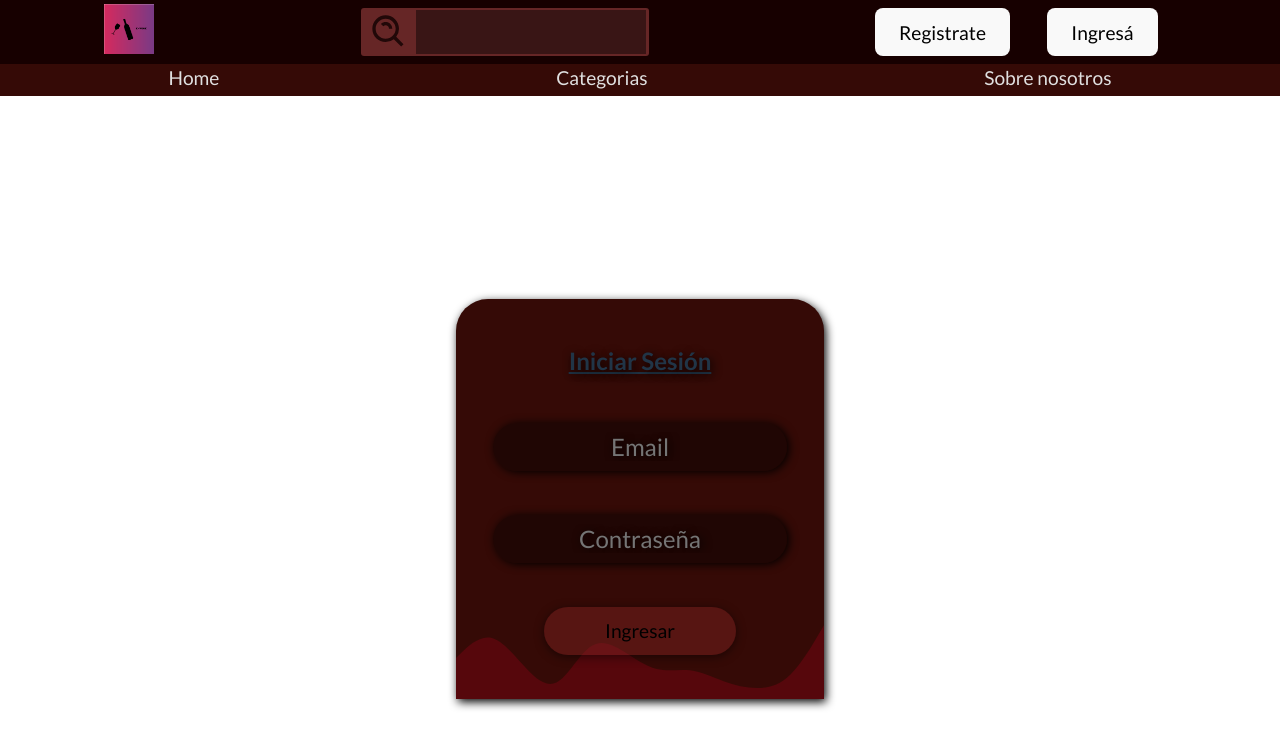
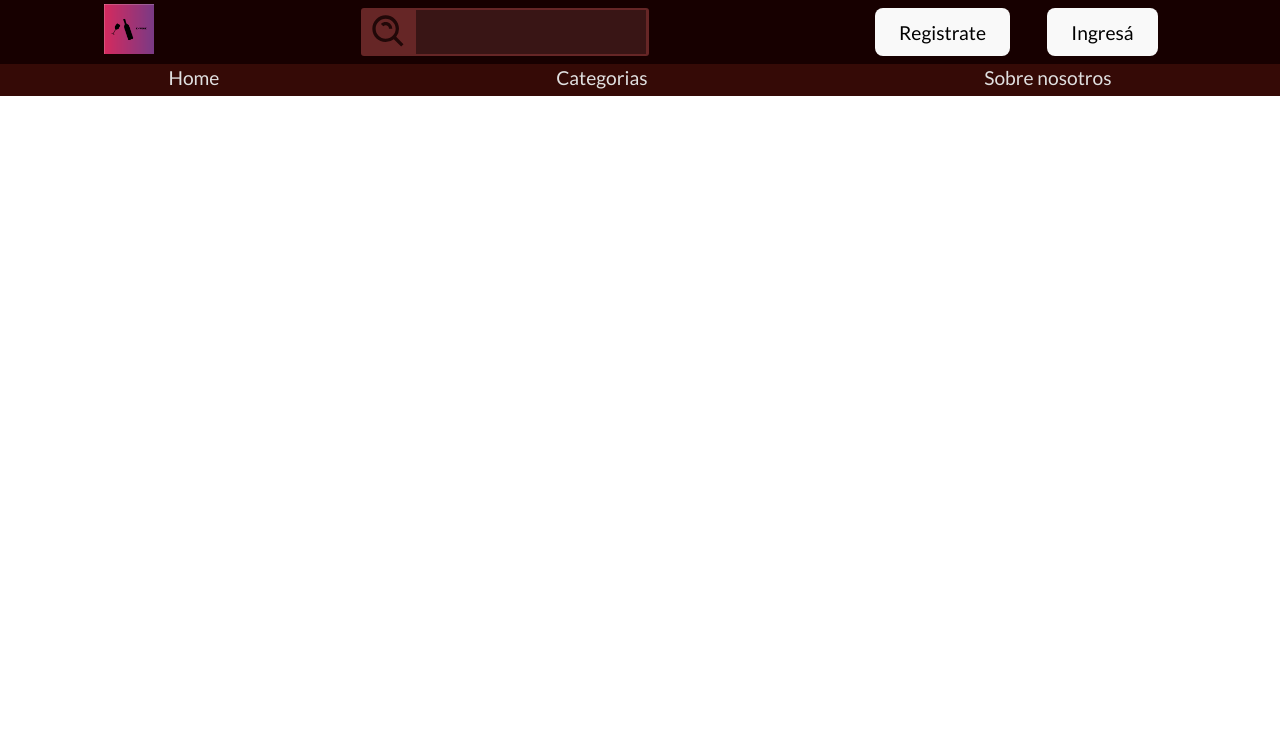
Before and after one commit to Nicolas-David-Faure/E-WINE-FRONTEND, a React (Vite) app: page /auth in a window 1280 px wide. Shown: the top 748 px of the page. Built offline with nearby package versions, Linux system fonts and the light colour scheme.

Commit message:
feature/logic_auth_render_components

```diff
--- a/src/commons/auth/Auth.jsx
+++ b/src/commons/auth/Auth.jsx
@@ -1,6 +1,6 @@
 import React from 'react'
 //router
-import { useNavigate } from 'react-router-dom'
+import { useLocation } from 'react-router-dom'
 //styles
 import './scss/auth.scss'
 //components
@@ -8,10 +8,20 @@ import Login from './Login'
 import Register from './Register'
 const Auth = () => {
 
+  const location = useLocation();
+  const searchParams = new URLSearchParams(location.search); //search for params
+  const type = searchParams.get('type'); //get the param 'type'
+  let componentToRender = null;
+
+  if ( type === 'register' ) {          //compare to render one component
+    componentToRender = <Register />;
+  } else if ( type === 'login' ) {
+    componentToRender = <Login />;
+  }
   return (
     <section className='auth__main'>
 
-     <Login />
+    {componentToRender}
     </section>
   )
 }
```
